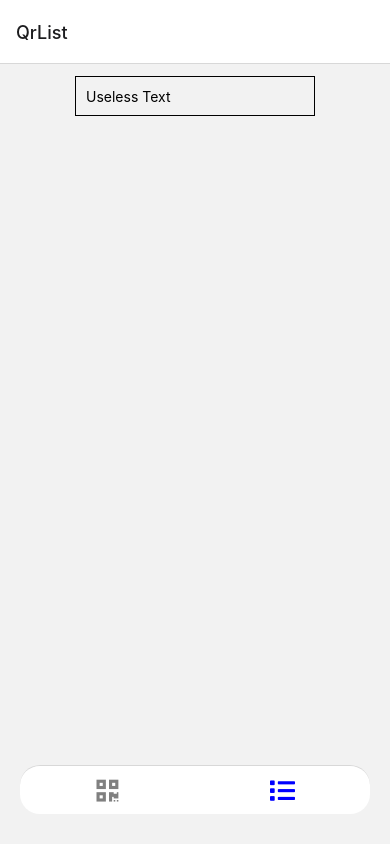
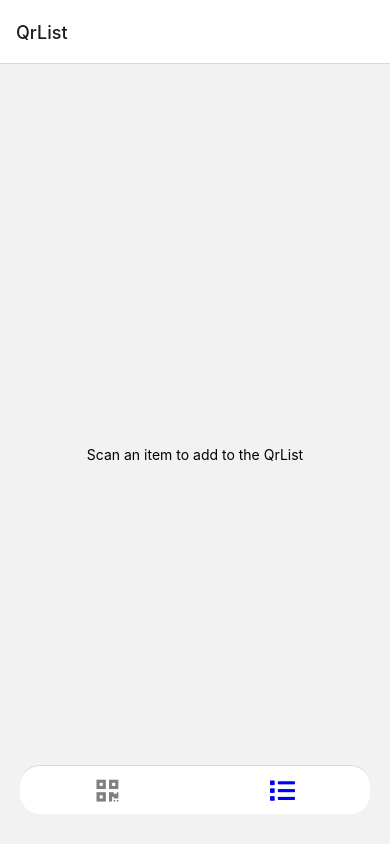
Before and after one commit to Ilialtes/QrScanner, a React Native app: screen /QrList in a window 390 px wide. Built offline with nearby package versions, Linux system fonts and the light colour scheme.

Commit message:
MoveQr list into a new component

```diff
--- a/App.js
+++ b/App.js
@@ -3,30 +3,12 @@ import { NavigationContainer } from '@react-navigation/native';
 import { createBottomTabNavigator } from '@react-navigation/bottom-tabs';
 import {FontAwesome5} from '@expo/vector-icons'
 import QrScanner from './screens/QrScanner';
+import QrList from './screens/QrList';
 import { Provider, useSelector } from 'react-redux';
 import { Store } from './reduxStore/store';
 import React, { useState } from 'react';
 
 const Tab = createBottomTabNavigator();
-
-function QrList() {
-  const [text, onChangeText] = useState("Useless Text");
-
-  const {dataList} = useSelector(state => state.data)
-  return (
-    <View style={{ flex: 1, justifyContent: 'center', alignItems: 'center' }}>
-    <TextInput
-        style={styles.input}
-        onChangeText={onChangeText}
-        value={text}
-    />
-    <FlatList
-        data={dataList}
-        renderItem={({item}) => <Text style={styles.item}>{item}</Text>}
-      />
-      </View>
-  );
-}
 
 export default function App() {
 
--- /dev/null
+++ b/screens/QrList.js
@@ -0,0 +1,48 @@
+import { StyleSheet, Text, View,FlatList,TextInput } from 'react-native';
+import React, { useState } from 'react';
+import { useSelector } from 'react-redux';
+
+export default function QrList() {
+    const {dataList} = useSelector(state => state.data);
+    const [search, setSearch] = useState('');
+
+    if(dataList.length === 0) {
+        return(
+            <View style={{ flex: 2, justifyContent: 'center', alignItems: 'center', height:100, }}>
+               <Text>Scan an item to add to the QrList</Text>
+            </View>
+        )
+
+    }
+    return (
+
+        <View style={{ flex: 2, justifyContent: 'center', alignItems: 'center', height:100, }}>
+        <TextInput
+            style={styles.input}
+            placeholder='Search QR'
+            value={search}
+        />
+        <FlatList
+            options={{windowSize:10}}
+            data={dataList}
+            keyExtractor={(item,index) => index.toString()}
+            renderItem={({item}) => <Text style={styles.item}>{item}</Text>}
+          />
+          </View>
+      );
+}
+
+const styles = StyleSheet.create({
+
+    item: {
+      padding: 10,
+      fontSize: 18,
+      height: 44,
+    },
+    input: {
+      height: 40,
+      margin: 12,
+      borderWidth: 1,
+      padding: 10,
+    },
+  });
```
